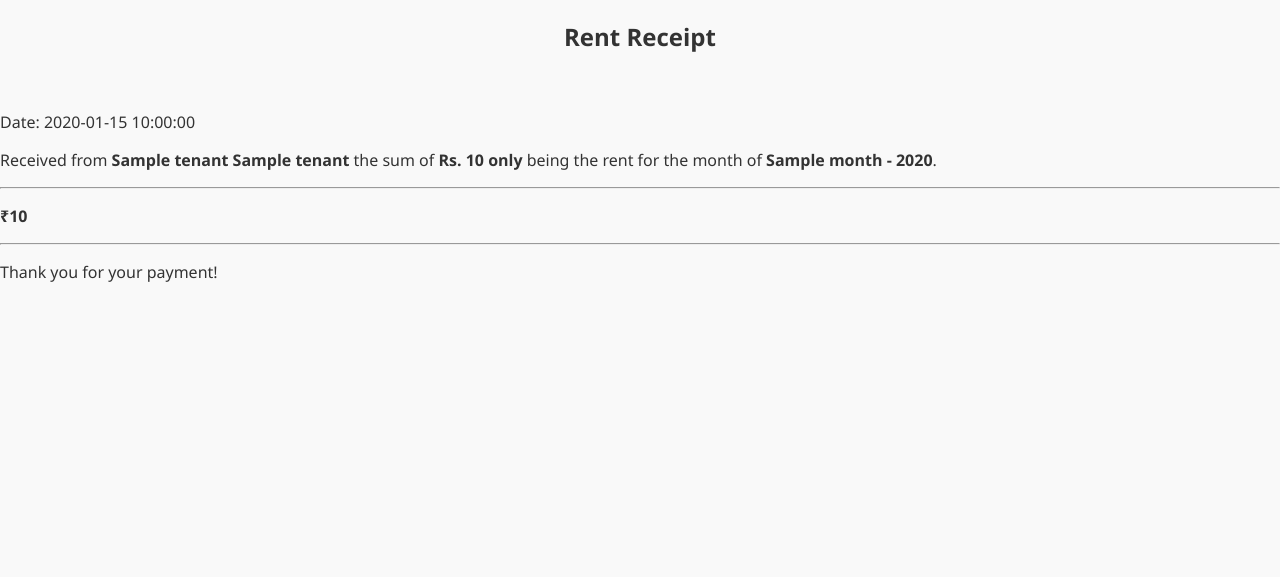
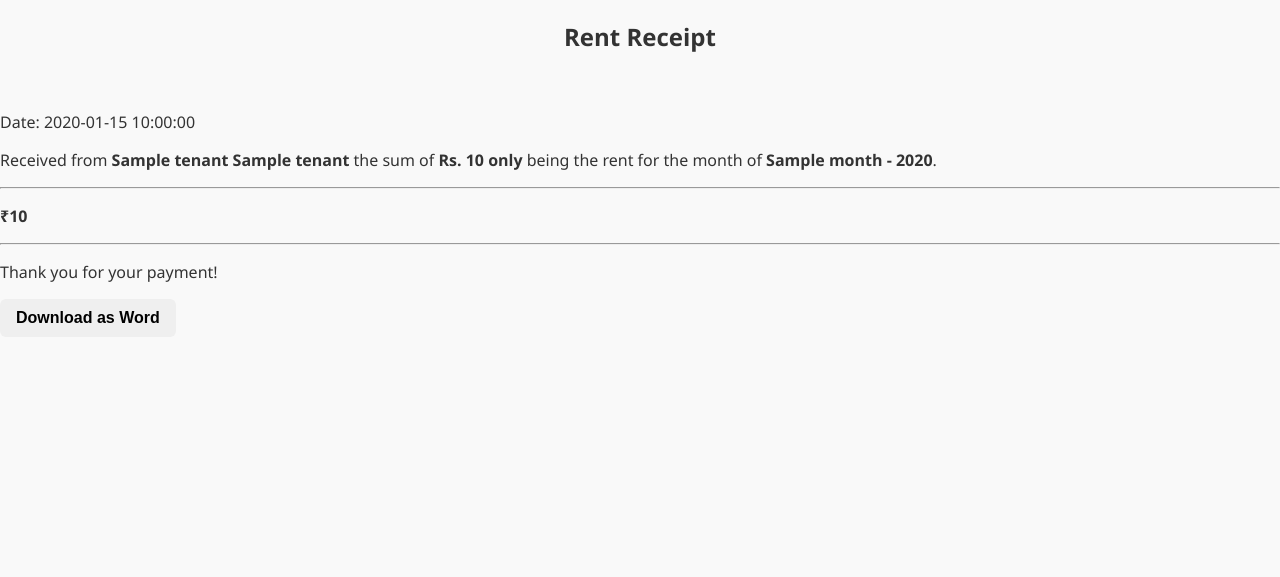
Before and after one commit to syd-danish/RentBook-App, a Flask app: template template/receipt.html in a window 1280 px wide. Shown: the top 577 px of the page. Run offline with Flask 3, Linux system fonts and the light colour scheme; the template is opened without the code that fills it: most values are stand-ins (such as "Sample title", 1, 10 or a date in 2020); parts of the project's set-up code (start-up, migrations or seed data) failed here and were passed over.

Commit message:
Update receipt.html

```diff
--- a/template/receipt.html
+++ b/template/receipt.html
@@ -18,7 +18,9 @@
   <p><strong>₹{{ amount_paid }}</strong></p>
   <hr>
   <p>Thank you for your payment!</p>
-
+<a href="{{ url_for('download_docx', tenant_id=tenant.id) }}">
+  <button>Download as Word</button>
+</a>
   <div style="position: fixed; bottom: 20px; left: 0; width: 100%; text-align: center;">
     <a href="{{ url_for('index') }}">
       <button type="button">Back to Home</button>
```
